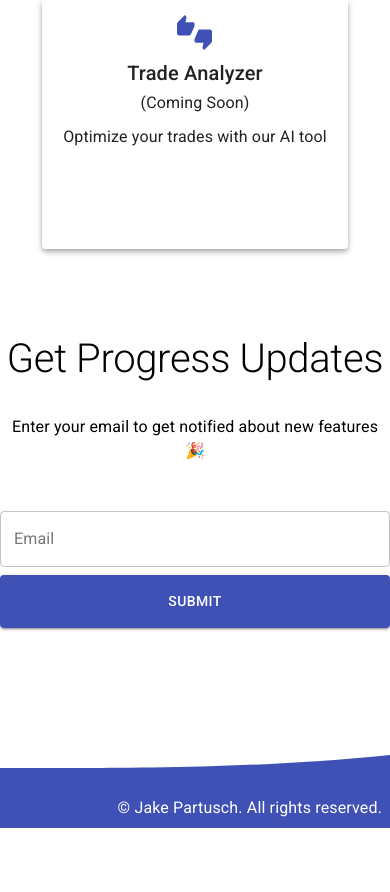
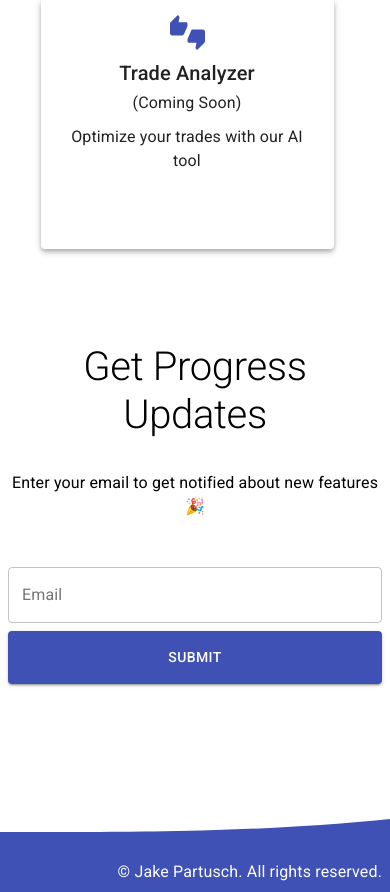
Before and after one commit to JakePartusch/fantasy-tools, a React (Create React App) app: page / in a window 390 px wide. Shown: the part 1324-2216 px from the top of the page. Before the commit the page ends 2152 px from the top, so only its background shows below. Built offline with nearby package versions, Linux system fonts and the light colour scheme; the HTML template or start-up script is replaced by a standard one; what @3846masa/axios-cookiejar-support would draw is missing.

Commit message:
fix: adjusting mobile padding (#123)

```diff
--- a/src/pages/home/Home.js
+++ b/src/pages/home/Home.js
@@ -65,7 +65,7 @@ const Home = () => {
         <img css={{ maxWidth: '300px' }} alt="Football fans on coach" src={FansImg} />
       </header>
       <section css={{ maxWidth: 960, margin: '3rem auto 0 auto' }}>
-        <Grid container spacing={2} justify={'center'}>
+        <Grid container spacing={2} justify={'center'} css={{ width: '100%' }}>
           <Grid item md={4} xs={10}>
             <Button
               className="rankings-simulator-btn"
--- a/src/pages/home/ProgressUpdates.js
+++ b/src/pages/home/ProgressUpdates.js
@@ -39,7 +39,7 @@ const ProgressUpdates = () => {
     }
   };
   return (
-    <section css={{ maxWidth: 960, margin: '5rem auto 0 auto' }}>
+    <section css={{ maxWidth: 960, margin: '5rem auto 0 auto', padding: '0.5rem' }}>
       <Typography variant="h2">Get Progress Updates</Typography>
       <Typography variant="body1" css={{ margin: '2rem 0' }}>
         Enter your email to get notified about new features{' '}
@@ -92,7 +92,7 @@ const ProgressUpdates = () => {
           'aria-describedby': 'message-id'
         }}
         message={
-          <div>
+          <div role="alert">
             <CheckCircleIcon />
             <span css={{ marginLeft: '0.5rem' }} id="message-id">
               Thank you!
```
